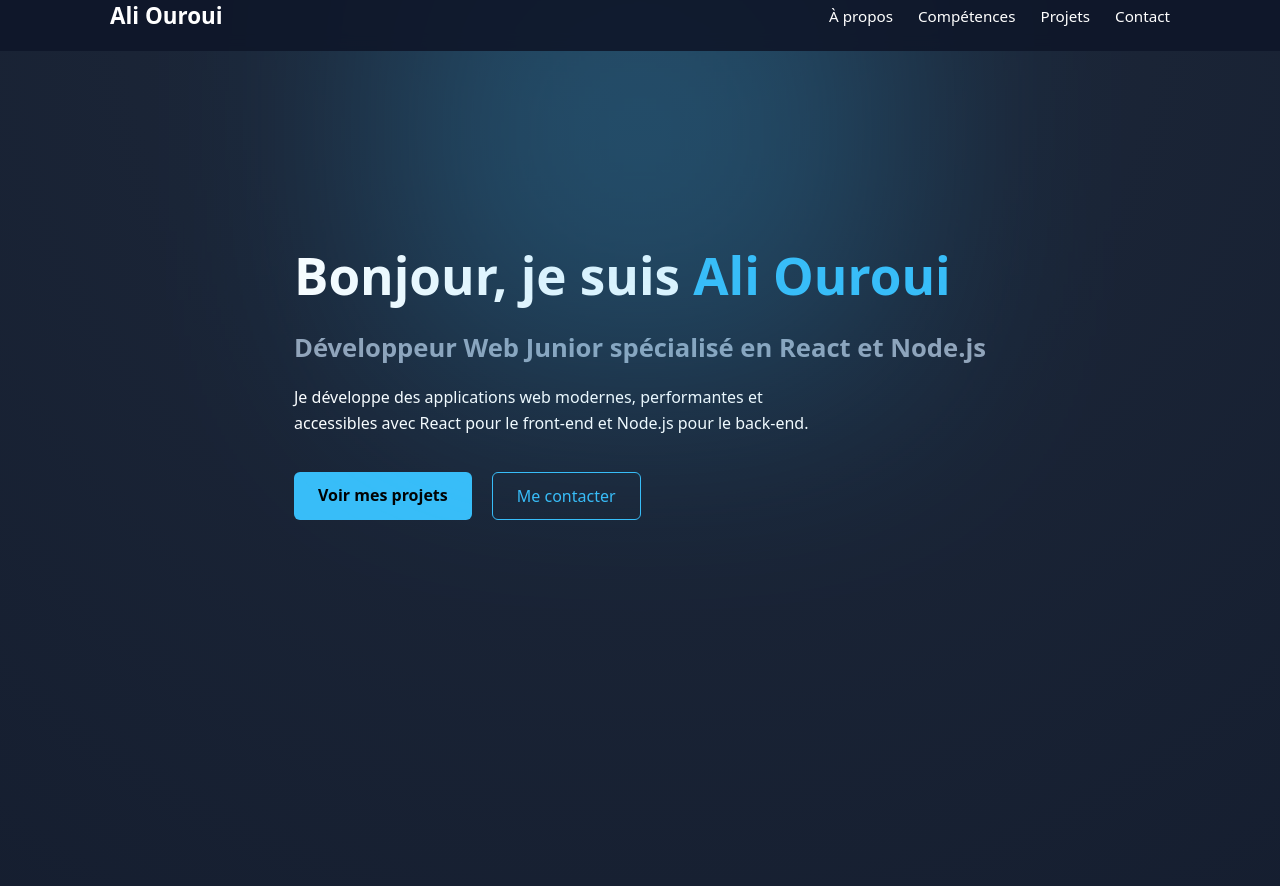
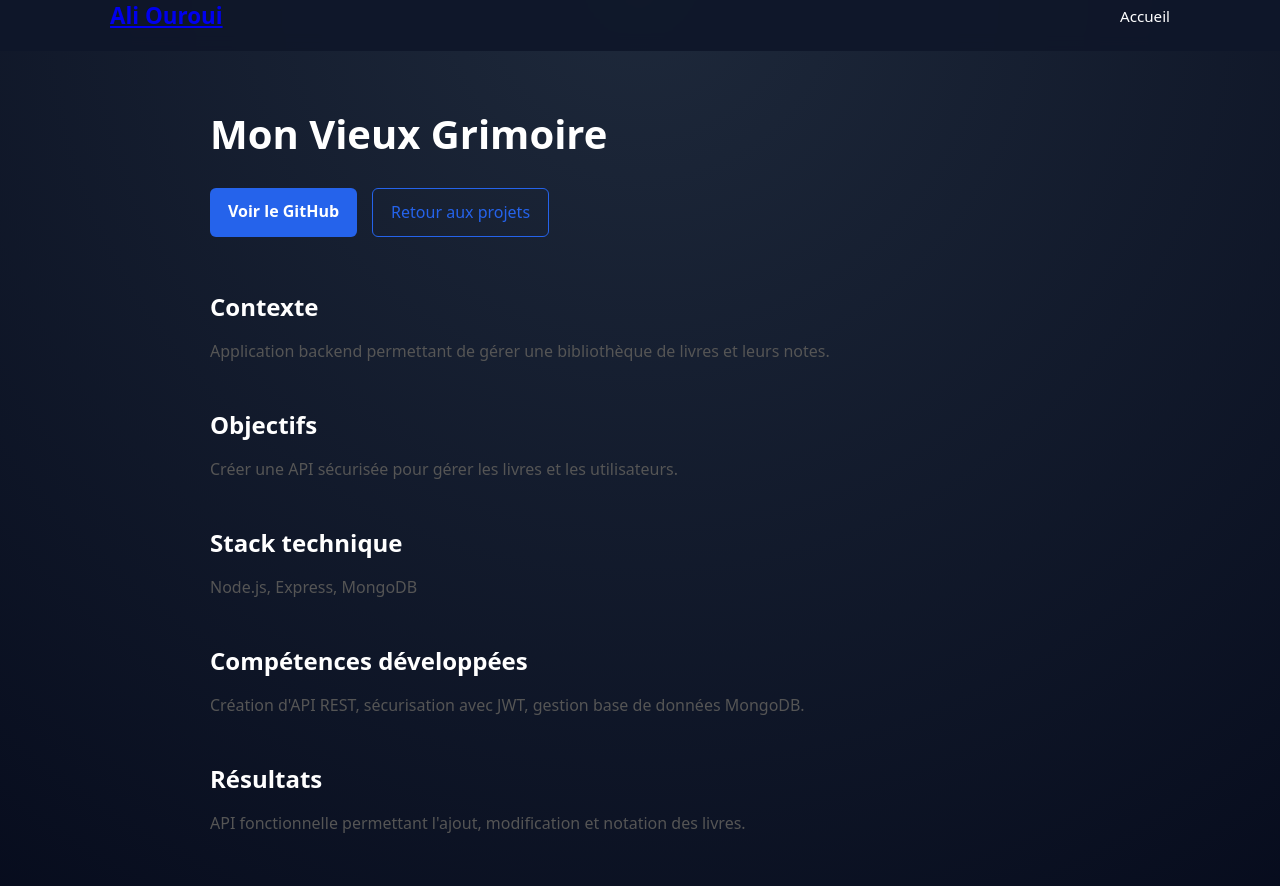
Before and after one commit to Ali-926/portfolio-developpeur, a React (Vite) app in the folder portfolio/: page /project/grimoire in a window 1280 px wide. Shown: the part 20-906 px from the top of the page. Built offline with nearby package versions, Linux system fonts and the light colour scheme.

Commit message:
Added routing with React Router, project context, and updated components for improved navigation and project display

```diff
--- a/portfolio/package.json
+++ b/portfolio/package.json
@@ -13,7 +13,8 @@
     "framer-motion": "^12.35.2",
     "react": "^19.2.0",
     "react-dom": "^19.2.0",
-    "react-icons": "^5.6.0"
+    "react-icons": "^5.6.0",
+    "react-router-dom": "^7.13.1"
   },
   "devDependencies": {
     "@eslint/js": "^9.39.1",
--- a/portfolio/src/App.jsx
+++ b/portfolio/src/App.jsx
@@ -1,7 +1,7 @@
-import Home from "./pages/Home";
+import AppRouter from "./router/AppRouter";
 
 function App() {
-  return <Home />;
+  return <AppRouter />;
 }
 
 export default App;
--- a/portfolio/src/components/Navbar.jsx
+++ b/portfolio/src/components/Navbar.jsx
@@ -1,32 +1,65 @@
 import { useState } from "react";
+import { Link, useLocation } from "react-router-dom";
 import { FaBars, FaTimes } from "react-icons/fa";
 import "./navbar.css";
 
 function Navbar() {
   const [menuOpen, setMenuOpen] = useState(false);
+  const location = useLocation();
+
+  const isHome = location.pathname === "/";
+
+  const closeMenu = () => setMenuOpen(false);
 
   return (
-    <nav className="navbar" aria-label="Navigation prncipale">
+    <nav className="navbar" aria-label="Navigation principale">
       <div className="navbar-container">
-        <h1 className="logo">Ali Ouroui</h1>
+        <Link to="/" className="logo" onClick={closeMenu}>
+          Ali Ouroui
+        </Link>
 
-        <div className="menu-icon" onClick={() => setMenuOpen(!menuOpen)}>
+        <div
+          className="menu-icon"
+          onClick={() => setMenuOpen(!menuOpen)}
+          aria-label="Ouvrir le menu"
+        >
           {menuOpen ? <FaTimes /> : <FaBars />}
         </div>
 
         <ul className={menuOpen ? "nav-links active" : "nav-links"}>
+          {isHome ? (
+            <>
               <li>
-            <a href="#about">À propos</a>
+                <a href="#about" onClick={closeMenu}>
+                  À propos
+                </a>
               </li>
+
               <li>
-            <a href="#skills">Compétences</a>
+                <a href="#skills" onClick={closeMenu}>
+                  Compétences
+                </a>
               </li>
+
               <li>
-            <a href="#projects">Projets</a>
+                <a href="#projects" onClick={closeMenu}>
+                  Projets
+                </a>
               </li>
+
               <li>
-            <a href="#contact">Contact</a>
+                <a href="#contact" onClick={closeMenu}>
+                  Contact
+                </a>
               </li>
+            </>
+          ) : (
+            <li>
+              <Link to="/" onClick={closeMenu}>
+                Accueil
+              </Link>
+            </li>
+          )}
         </ul>
       </div>
     </nav>
--- a/portfolio/src/components/Projects.jsx
+++ b/portfolio/src/components/Projects.jsx
@@ -1,28 +1,16 @@
+import { Link } from "react-router-dom";
+import projects from "../data/ProjectContext";
+
 import kasaImage from "../assets/images/kasa.webp";
 import grimoireImage from "../assets/images/grimoire.webp";
+
 import "./projects.css";
 import { motion } from "framer-motion";
 
-const projects = [
-  {
-    title: "Kasa",
-    description:
-      "Application React de location immobilière avec routing dynamique et composants réutilisables.",
-    image: kasaImage,
-    tech: ["React", "Sass"],
-    github: "https://github.com/Ali-926/Kasa",
-    demo: "#",
-  },
-  {
-    title: "Mon Vieux Grimoire",
-    description:
-      "Application Node.js permettant de gérer des livres avec authentification sécurisée et upload d'images.",
-    image: grimoireImage,
-    tech: ["Node.js", "Express", "MongoDB"],
-    github: "https://github.com/Ali-926/MonVieuxGrimoire",
-    demo: "#",
-  },
-];
+const images = {
+  kasa: kasaImage,
+  grimoire: grimoireImage,
+};
 
 function Projects() {
   return (
@@ -38,10 +26,10 @@ function Projects() {
         <h2 className="section-title">Mes projets</h2>
 
         <div className="projects-grid">
-          {projects.map((project, index) => (
-            <div className="project-card" key={index}>
+          {projects.map((project) => (
+            <div className="project-card" key={project.id}>
               <img
-                src={project.image}
+                src={images[project.id]}
                 alt={project.title}
                 className="project-image"
                 loading="lazy"
@@ -50,23 +38,18 @@ function Projects() {
               <div className="project-content">
                 <h3>{project.title}</h3>
 
-                <p>{project.description}</p>
+                <p>{project.context}</p>
 
                 <div className="project-tech">
-                  {project.tech.map((tech, i) => (
-                    <span key={i}>{tech}</span>
+                  {project.stack.split(",").map((tech, i) => (
+                    <span key={i}>{tech.trim()}</span>
                   ))}
                 </div>
 
                 <div className="project-links">
-                  <a href={project.github} target="_blank" rel="noreferrer">
-                    GitHub
-                  </a>
-                  {project.demo && (
-                    <a href={project.demo} target="_blank" rel="noreferrer">
-                      Voir le projet
-                    </a>
-                  )}
+                  <Link to={`/project/${project.id}`} className="btn-primary">
+                    Voir le projet
+                  </Link>
                 </div>
               </div>
             </div>
--- /dev/null
+++ b/portfolio/src/components/ScrollToTop.jsx
@@ -0,0 +1,14 @@
+import { useEffect } from "react";
+import { useLocation } from "react-router-dom";
+
+function ScrollToTop() {
+  const { pathname } = useLocation();
+
+  useEffect(() => {
+    window.scrollTo(0, 0);
+  }, [pathname]);
+
+  return null;
+}
+
+export default ScrollToTop;
--- a/portfolio/src/components/projects.css
+++ b/portfolio/src/components/projects.css
@@ -76,6 +76,21 @@
   font-weight: 500;
 }
 
+.btn-primary {
+  display: inline-block;
+  padding: 10px 18px;
+  background: #184286;
+  color: white;
+  text-decoration: none;
+  border-radius: 6px;
+  font-weight: 500;
+  transition: 0.2s;
+}
+
+.btn-primary:hover {
+  background: #2563eb;
+}
+
 .projects-grid {
   display: grid;
   grid-template-columns: repeat(2, 1fr);
--- /dev/null
+++ b/portfolio/src/data/ProjectContext.js
@@ -0,0 +1,34 @@
+const ProjectContext = [
+  {
+    id: "kasa",
+    title: "Kasa",
+    github: "https://github.com/Ali-926/Kasa",
+    context:
+      "Kasa est une plateforme de location immobilière développée avec React dans le cadre de la formation OpenClassrooms.",
+    objectives:
+      "Créer une application React dynamique avec gestion des routes et composants réutilisables.",
+    stack: "React, React Router, CSS",
+    skills:
+      "Développement React, gestion des composants, routing, gestion d'état.",
+    results:
+      "Application fonctionnelle avec navigation dynamique et interface moderne.",
+    improvements: "Ajouter un backend pour gérer les annonces dynamiquement.",
+  },
+  {
+    id: "grimoire",
+    title: "Mon Vieux Grimoire",
+    github: "https://github.com/Ali-926/MonVieuxGrimoire",
+    context:
+      "Application backend permettant de gérer une bibliothèque de livres et leurs notes.",
+    objectives:
+      "Créer une API sécurisée pour gérer les livres et les utilisateurs.",
+    stack: "Node.js, Express, MongoDB",
+    skills:
+      "Création d'API REST, sécurisation avec JWT, gestion base de données MongoDB.",
+    results:
+      "API fonctionnelle permettant l'ajout, modification et notation des livres.",
+    improvements: "Créer une interface frontend pour exploiter l'API.",
+  },
+];
+
+export default ProjectContext;
--- /dev/null
+++ b/portfolio/src/layout/MainLayout.jsx
@@ -0,0 +1,19 @@
+import { Outlet } from "react-router-dom";
+import Navbar from "../components/Navbar";
+import Footer from "../components/Footer";
+
+function MainLayout() {
+  return (
+    <>
+      <Navbar />
+
+      <main>
+        <Outlet />
+      </main>
+
+      <Footer />
+    </>
+  );
+}
+
+export default MainLayout;
--- a/portfolio/src/pages/Home.jsx
+++ b/portfolio/src/pages/Home.jsx
@@ -26,10 +26,6 @@ function Home() {
           <Contact />
         </Suspense>
       </main>
-
-      <footer>
-        <Footer />
-      </footer>
     </>
   );
 }
--- /dev/null
+++ b/portfolio/src/pages/ProjectPage.jsx
@@ -0,0 +1,74 @@
+import { useParams, Link } from "react-router-dom";
+import projects from "../data/ProjectContext";
+import "../styles/projectPage.css";
+
+function ProjectPage() {
+  const { id } = useParams();
+  const project = projects.find((p) => p.id === id);
+
+  if (!project) {
+    return (
+      <main className="project-page">
+        <h1>Projet introuvable</h1>
+        <Link to="/" className="btn-primary">
+          Retour à l'accueil
+        </Link>
+      </main>
+    );
+  }
+
+  return (
+    <main className="project-page">
+      <div className="project-header">
+        <h1>{project.title}</h1>
+
+        <div className="project-buttons">
+          <a
+            href={project.github}
+            target="_blank"
+            rel="noreferrer"
+            className="btn-primary"
+          >
+            Voir le GitHub
+          </a>
+
+          <Link to="/" className="btn-secondary">
+            Retour aux projets
+          </Link>
+        </div>
+      </div>
+
+      <section className="project-section">
+        <h2>Contexte</h2>
+        <p>{project.context}</p>
+      </section>
+
+      <section className="project-section">
+        <h2>Objectifs</h2>
+        <p>{project.objectives}</p>
+      </section>
+
+      <section className="project-section">
+        <h2>Stack technique</h2>
+        <p>{project.stack}</p>
+      </section>
+
+      <section className="project-section">
+        <h2>Compétences développées</h2>
+        <p>{project.skills}</p>
+      </section>
+
+      <section className="project-section">
+        <h2>Résultats</h2>
+        <p>{project.results}</p>
+      </section>
+
+      <section className="project-section">
+        <h2>Perspectives d'amélioration</h2>
+        <p>{project.improvements}</p>
+      </section>
+    </main>
+  );
+}
+
+export default ProjectPage;
--- /dev/null
+++ b/portfolio/src/router/AppRouter.jsx
@@ -0,0 +1,23 @@
+import { BrowserRouter, Routes, Route } from "react-router-dom";
+
+import MainLayout from "../layout/MainLayout";
+import Home from "../pages/Home";
+import ProjectPage from "../pages/ProjectPage";
+import ScrollToTop from "../components/ScrollToTop";
+
+function AppRouter() {
+  return (
+    <BrowserRouter>
+      <ScrollToTop />
+      <Routes>
+        <Route element={<MainLayout />}>
+          <Route path="/" element={<Home />} />
+
+          <Route path="/project/:id" element={<ProjectPage />} />
+        </Route>
+      </Routes>
+    </BrowserRouter>
+  );
+}
+
+export default AppRouter;
--- /dev/null
+++ b/portfolio/src/styles/projectPage.css
@@ -0,0 +1,62 @@
+.project-page {
+  max-width: 900px;
+  margin: auto;
+  padding: 120px 20px 80px;
+  line-height: 1.7;
+}
+
+.project-header {
+  margin-bottom: 50px;
+}
+
+.project-header h1 {
+  font-size: 2.5rem;
+  margin-bottom: 20px;
+}
+
+.project-buttons {
+  display: flex;
+  gap: 15px;
+}
+
+.project-section {
+  margin-bottom: 40px;
+}
+
+.project-section h2 {
+  margin-bottom: 10px;
+  font-size: 1.5rem;
+}
+
+.project-section p {
+  color: #555;
+}
+
+/* boutons */
+
+.btn-primary {
+  background: #2563eb;
+  color: white;
+  padding: 10px 18px;
+  border-radius: 6px;
+  text-decoration: none;
+  transition: 0.2s;
+}
+
+.btn-primary:hover {
+  background: #1d4ed8;
+}
+
+.btn-secondary {
+  border: 1px solid #2563eb;
+  color: #2563eb;
+  padding: 10px 18px;
+  border-radius: 6px;
+  text-decoration: none;
+  transition: 0.2s;
+}
+
+.btn-secondary:hover {
+  background: #2563eb;
+  color: white;
+}
```
Also changed, not shown: 1 other file (tests, documents, lock files or other folders). Lines whose indentation alone changed are shown as unchanged.
